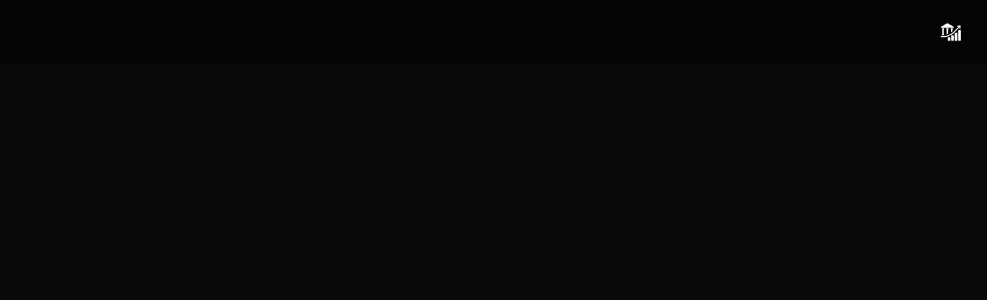
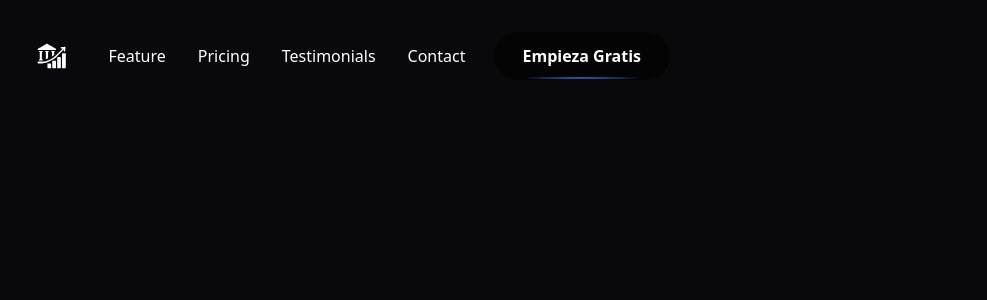
Before and after one commit to AndyAlvarezC/payflow, a React (Vite) app in the folder frontend/: page / in a window 1280 px wide. Shown: the top 300 px of the page, without its empty margins (293-1280 px from the left). Built offline with nearby package versions, Linux system fonts and the light colour scheme.

Commit message:
feat(header): Add responsive desktop navbar

```diff
--- a/frontend/src/layouts/Header.tsx
+++ b/frontend/src/layouts/Header.tsx
@@ -1,14 +1,15 @@
 import { useState } from "react";
 import { HiMenu, HiX } from "react-icons/hi";
-import logo from "../assets/logo.svg"
+import logo from "../assets/logo.svg";
 
 export default function Header() {
   const [isOpen, setIsOpen] = useState(false);
 
   return (
     <>
-      <nav className="fixed top-0 left-0 w-full h-16 p-4 bg-black/50 flex flex-row justify-between items-center z-50">
-        <div>
+      <header className="fixed top-0 w-full flex md:p-6 justify-center z-50">
+        <nav className="w-full md:w-[55%] h-16 md:rounded-3xl p-4 bg-transparent flex flex-row justify-between items-center">
+          <div className="flex items-center md:hidden">
             <button
               className="text-2xl transition-transform duration-300 text-white md:hidden"
               onClick={() => setIsOpen(!isOpen)}
@@ -19,16 +20,60 @@ export default function Header() {
                 <HiMenu className="transform rotate-0 transition-transform duration-300" />
               )}
             </button>
+          </div>
+
+          <div>
+            <a href="/">
+              <img
+                src={logo}
+                alt="logo"
+                className="h-10 md:h-14 w-auto cursor-pointer"
+              />
+            </a>
+          </div>
+
+          {/* === Menú desktop === */}
+          <div className="hidden md:flex text-white gap-8 items-center">
+            <p className="cursor-pointer hover:text-blue-400 transition-colors duration-300">
+              Feature
+            </p>
+            <p className="cursor-pointer hover:text-blue-400 transition-colors duration-300">
+              Pricing
+            </p>
+            <p className="cursor-pointer hover:text-blue-400 transition-colors duration-300">
+              Testimonials
+            </p>
+            <p className="cursor-pointer hover:text-blue-400 transition-colors duration-300">
+              Contact
+            </p>
+          </div>
+          <div className="hidden md:flex text-white">
+            <button
+              className="group relative bg-black/50 w-44 h-12 rounded-4xl overflow-hidden cursor-pointer
+                transition-all duration-500 ease-in-out text-white font-bold
+                hover:shadow-[inset_0_0_20px_rgba(59,130,246,0.3),0_0_20px_rgba(59,130,246,0.2)]"
+            >
+              <div
+                className="absolute bottom-0 left-0 w-full h-1 origin-center
+                  bg-[radial-gradient(ellipse_at_center,_theme(colors.blue.500)_0%,_transparent_50%)]
+                  transition-all duration-500 ease-in-out group-hover:opacity-0"
+              ></div>
+              <span className="relative z-10">Empieza Gratis</span>
+            </button>
+          </div>
+        </nav>
+
+        {/* === Menú desplegable móvil === */}
         <div
           className={`fixed top-16 left-0 w-full h-screen bg-black/50 text-white flex flex-col items-center
-              justify-start pt-32 gap-8 text-2xl font-bold transform transition-transform duration-300 ease-in-out z-40"
+            justify-start pt-32 gap-8 text-2xl font-bold transform transition-transform duration-300 ease-in-out z-40
             ${isOpen ? "translate-x-0" : "translate-x-full"}`}
         >
           <div className="flex flex-col gap-8 text-center mb-8">
             <p>Feature</p>
             <p>Pricing</p>
             <p>Testimonials</p>
-              <p>Contacto</p>
+            <p>Contact</p>
           </div>
 
           <button className="bg-black relative w-[75%] h-14 text-white font-bold rounded-4xl overflow-hidden">
@@ -46,11 +91,7 @@ export default function Header() {
             ></div>
           </button>
         </div>
-        </div>
-        <div>
-          <img src={logo} alt="logo" className="h-10 w-auto" />
-        </div>
-      </nav>
+      </header>
     </>
   );
 }
```
Lines whose indentation alone changed are shown as unchanged.
